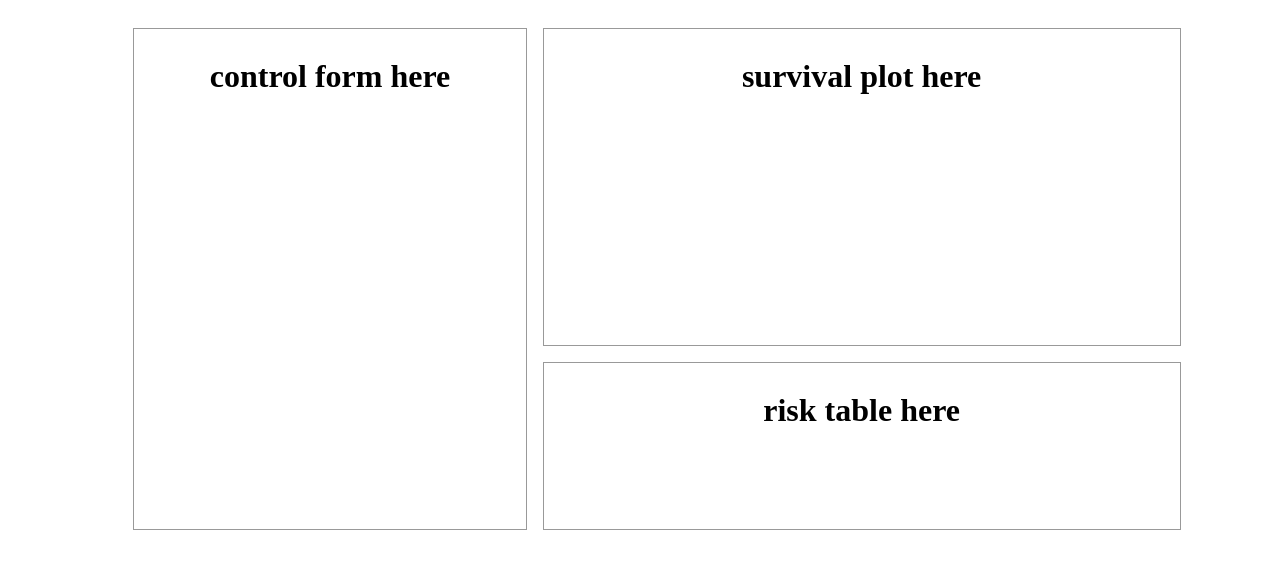
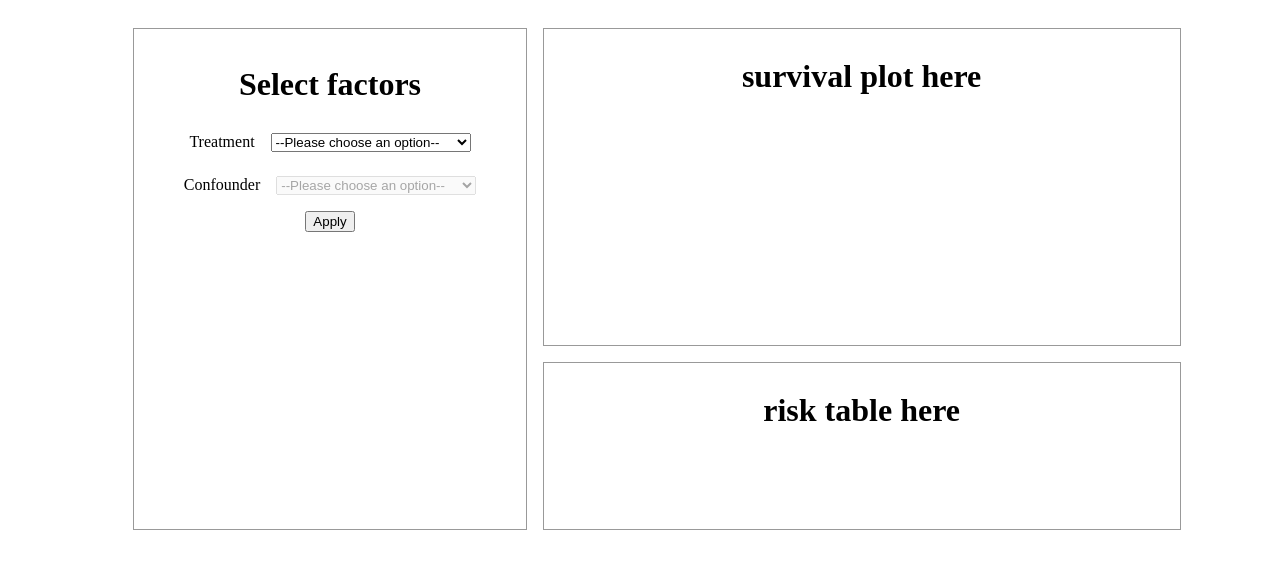
Before and after one commit to bobaekang/poc-survival-react-component, a React (Create React App) app: page / in a window 1280 px wide. Shown: the top 568 px of the page. Built offline with nearby package versions, Linux system fonts and the light colour scheme.

Commit message:
Set up a simple form for ControlForm

```diff
--- a/src/SurvivalAnalysis/ControlForm.jsx
+++ b/src/SurvivalAnalysis/ControlForm.jsx
@@ -1,19 +1,83 @@
-import React from 'react'
+import React, { useState } from 'react'
 
 const styles = {
   container: {
     border: '1px solid #999',
     margin: '.5rem',
-    padding: '.5rem',
+    padding: '1rem .5rem',
     textAlign: 'center',
+    width: '100%',
+  },
+  inputContainer: {
+    container: {
+      display: 'flex',
+      alignItems: 'center',
+      flexWrap: 'wrap',
+      justifyContent: 'center',
+      margin: '.5rem',
+    },
+    label: {
+      margin: '.5rem',
+    },
+    input: {
+      margin: '.5rem',
+      minWidth: '200px',
+    },
+  },
+  field: {
     width: '100%',
   },
 }
 
-const ControlForm = () => {
+const ControlFormSelect = ({ label, options, ...selectAttrs }) => (
+  <div style={styles.inputContainer.container}>
+    <label style={styles.inputContainer.label}>{label}</label>
+    <div style={styles.inputContainer.input}>
+      <select style={styles.field} {...selectAttrs}>
+        <option value="">--Please choose an option--</option>
+        {options.map(({ label, value }) => (
+          <option key={value} value={value}>
+            {label}
+          </option>
+        ))}
+      </select>
+    </div>
+  </div>
+)
+
+const ControlForm = ({ factors, onSubmit }) => {
+  const [treatment, setTreatment] = useState('')
+  const [confounder, setConfounder] = useState('')
+
   return (
     <div style={styles.container}>
-      <h1>control form here</h1>
+      <h1>Select factors</h1>
+      <form>
+        <ControlFormSelect
+          label="Treatment"
+          options={factors}
+          onChange={(e) => {
+            if (e.target.value === '') setConfounder('')
+            setTreatment(e.target.value)
+          }}
+          value={treatment}
+        />
+        <ControlFormSelect
+          label="Confounder"
+          options={factors.filter(({ value }) => value !== treatment)}
+          disabled={treatment === ''}
+          onChange={(e) => setConfounder(e.target.value)}
+          value={confounder}
+        />
+        <button
+          onClick={(e) => {
+            e.preventDefault()
+            onSubmit({ treatment, confounder })
+          }}
+        >
+          Apply
+        </button>
+      </form>
     </div>
   )
 }
--- a/src/SurvivalAnalysis/index.jsx
+++ b/src/SurvivalAnalysis/index.jsx
@@ -2,6 +2,7 @@ import React from 'react'
 import ControlForm from './ControlForm'
 import RiskTable from './RiskTable'
 import SurvivalPlot from './SurvivalPlot'
+import { factors } from '../mockData'
 
 const styles = {
   container: {
@@ -22,10 +23,14 @@ const styles = {
 }
 
 const SurvivalAnalysis = () => {
+  const handleSubmit = (userInput) => {
+    console.log('user input', userInput)
+  }
+
   return (
     <div style={styles.container}>
       <div style={styles.columnLeft}>
-        <ControlForm />
+        <ControlForm factors={factors} onSubmit={handleSubmit} />
       </div>
       <div style={styles.columnRight}>
         <SurvivalPlot />
```
